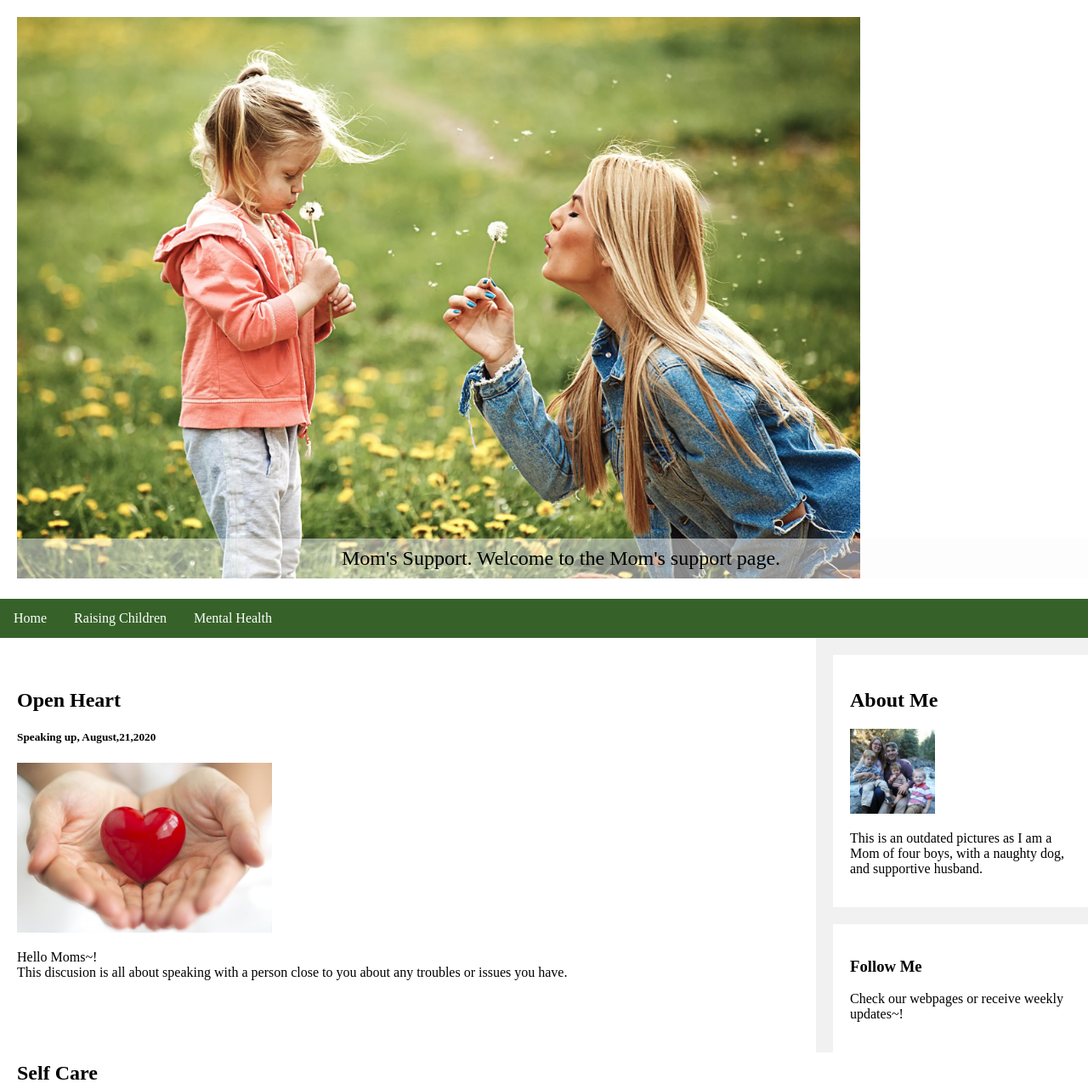
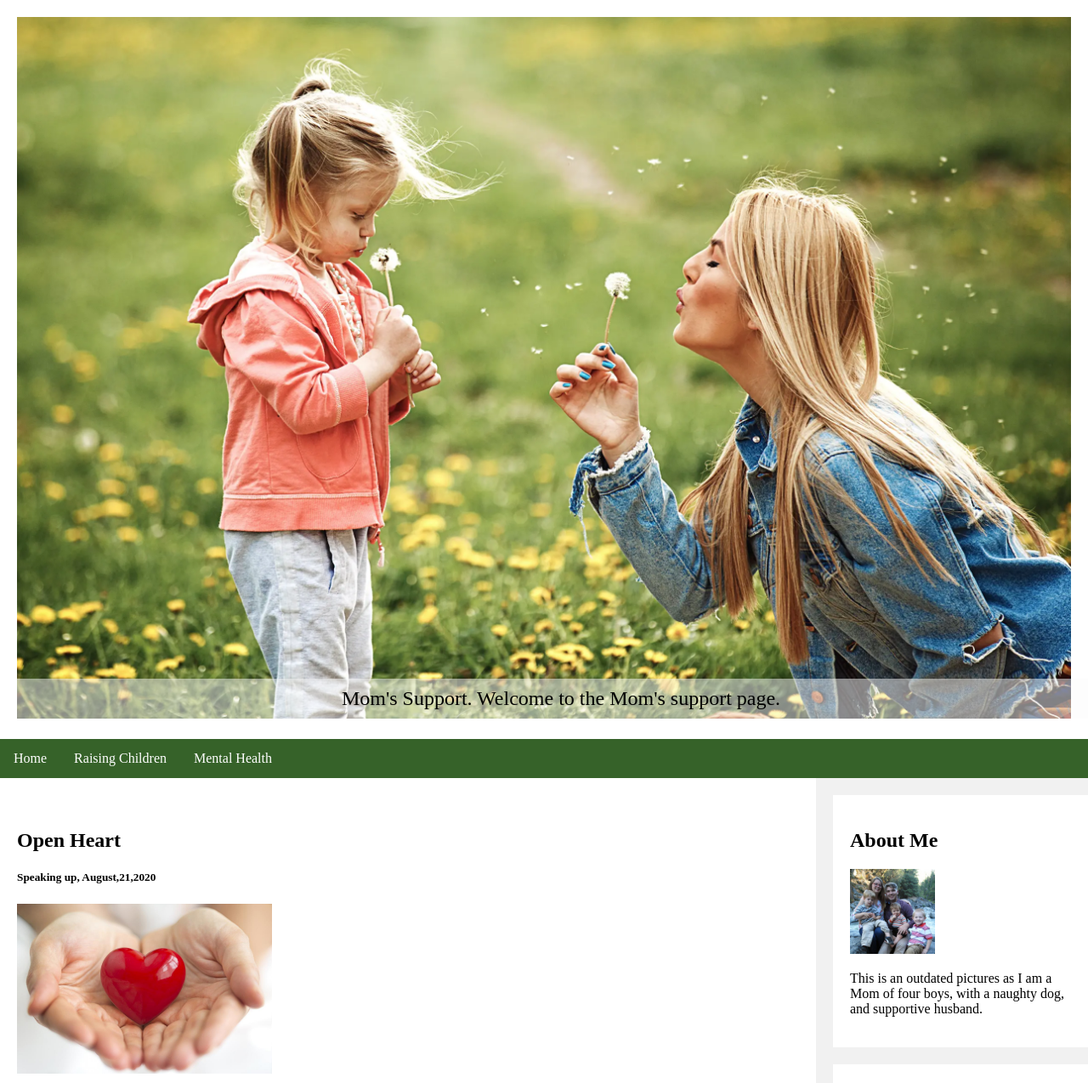
Before and after one commit to WhiteSonata/Portfolio, a PHP site: page /Project2/index.html in a window 1280 px wide. Shown: the top 1275 px of the page at 85% size. Run offline with PHP 8.4, Linux system fonts and the light colour scheme.

Commit message:
Update index.css

```diff
--- a/Project2/index.css
+++ b/Project2/index.css
@@ -12,7 +12,7 @@ img,embed, object, video {
 }
 
 .headerPic{
-    max-width: 80%;
+
 }
 
 .topHeader{
```
